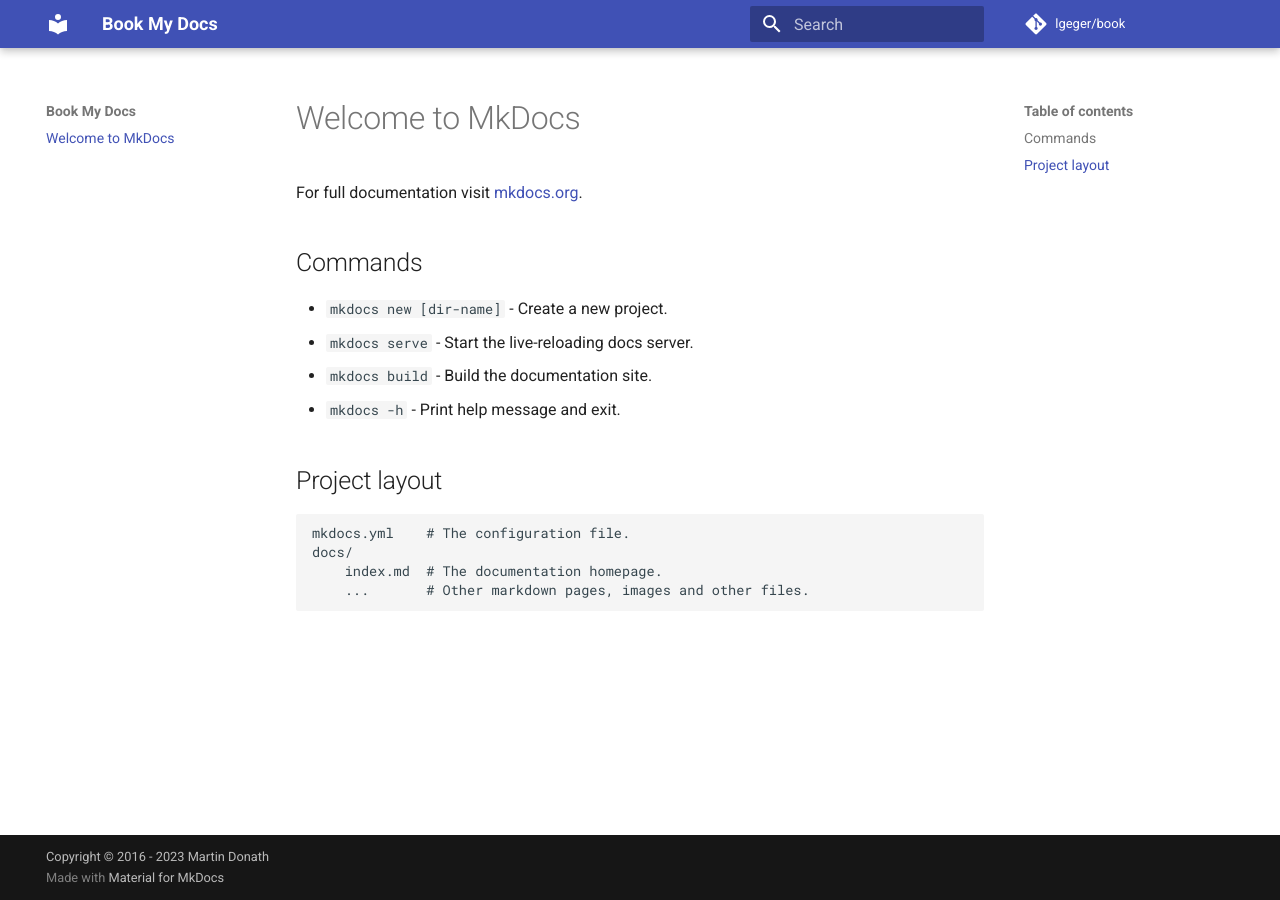
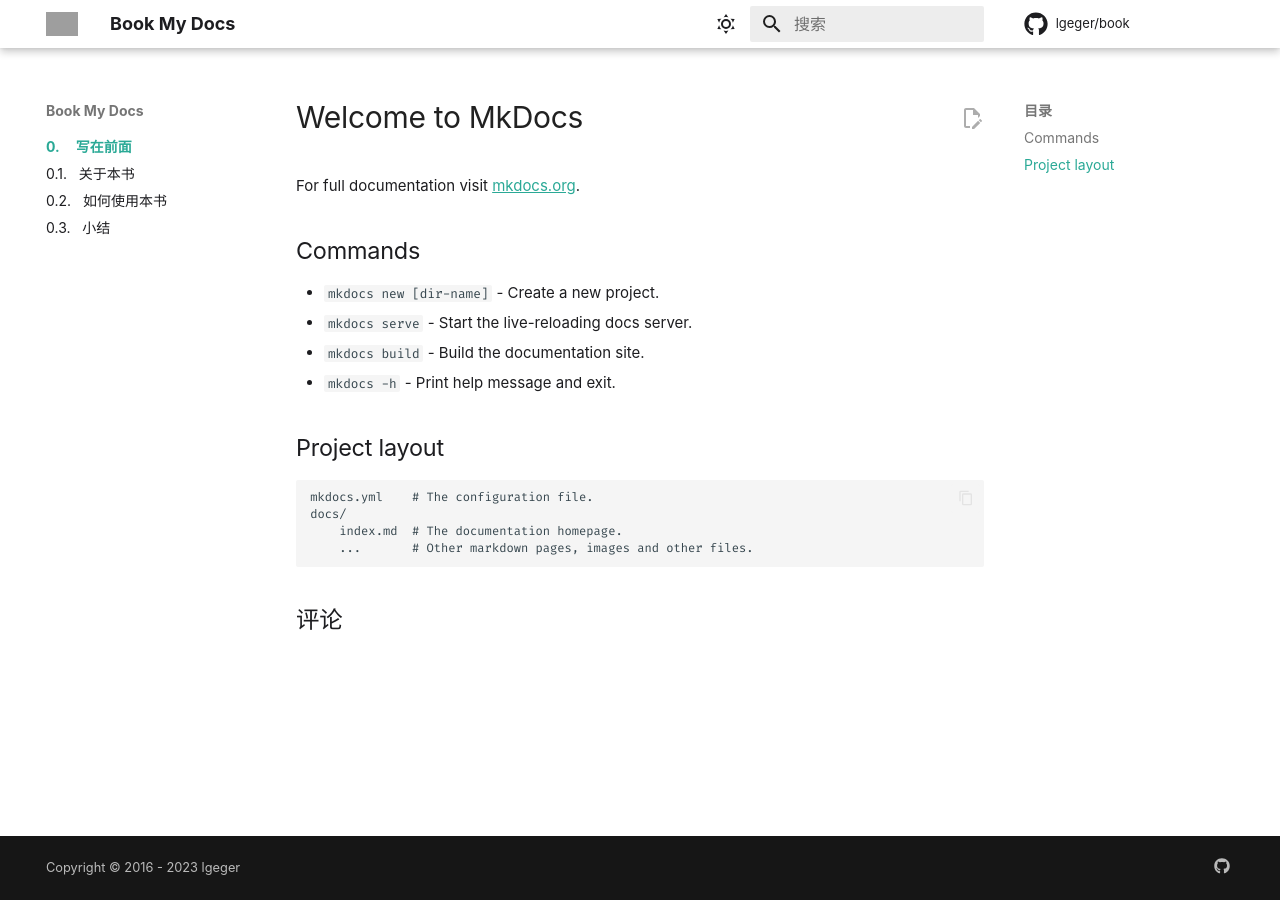
Before and after one commit to lgeger/book, an MkDocs documentation site: the page built from docs/index.md, in a window 1280 px wide. Built offline with MkDocs 1.6.1 and Material for MkDocs 9.7.7, drawn with Linux system fonts in a browser that asks for light colours; comment, search, counter and statistics services are not loaded; grey boxes are pictures that could not be loaded.

Commit message:
add giscus

```diff
--- /dev/null
+++ b/docs/overrides/partials/comments.html
@@ -0,0 +1,49 @@
+{% if page.meta.comments %}
+  <h2 id="__comments">{{ lang.t("meta.comments") }}</h2>
+  <!-- Insert generated snippet here -->
+  <script src="https://giscus.app/client.js"
+        data-repo="lgeger/book"
+        data-repo-id="R_kgDOJqlbLA"
+        data-category="Announcements"
+        data-category-id="DIC_kwDOJqlbLM4CW6bS"
+        data-mapping="pathname"
+        data-strict="0"
+        data-reactions-enabled="1"
+        data-emit-metadata="0"
+        data-input-position="bottom"
+        data-theme="preferred_color_scheme"
+        data-lang="zh-CN"
+        data-loading="lazy"
+        crossorigin="anonymous"
+        async>
+  </script>
+  <!-- Synchronize Giscus theme with palette -->
+  <script>
+    var giscus = document.querySelector("script[src*=giscus]")
+
+    /* Set palette on initial load */
+    var palette = __md_get("__palette")
+    if (palette && typeof palette.color === "object") {
+      var theme = palette.color.scheme === "slate" ? "dark" : "light"
+      giscus.setAttribute("data-theme", theme)
+    }
+
+    /* Register event handlers after documented loaded */
+    document.addEventListener("DOMContentLoaded", function() {
+      var ref = document.querySelector("[data-md-component=palette]")
+      ref.addEventListener("change", function() {
+        var palette = __md_get("__palette")
+        if (palette && typeof palette.color === "object") {
+          var theme = palette.color.scheme === "slate" ? "dark" : "light"
+
+          /* Instruct Giscus to change theme */
+          var frame = document.querySelector(".giscus-frame")
+          frame.contentWindow.postMessage(
+            { giscus: { setConfig: { theme } } },
+            "https://giscus.app"
+          )
+        }
+      })
+    })
+  </script>
+{% endif %}
--- /dev/null
+++ b/docs/stylesheets/extra.css
@@ -0,0 +1,85 @@
+
+/* Color Settings */
+/* https://github.com/squidfunk/mkdocs-material/blob/6b5035f5580f97532d664e3d1babf5f320e88ee9/src/assets/stylesheets/main/_colors.scss */
+/* https://squidfunk.github.io/mkdocs-material/setup/changing-the-colors/#custom-colors */
+:root > * {
+    --md-primary-fg-color: #FFFFFF;
+    --md-primary-bg-color: #1D1D20;
+
+    --md-accent-fg-color: #999;
+
+    --md-typeset-color: #1D1D20;
+    --md-typeset-a-color: #2AA996;
+}
+
+[data-md-color-scheme="slate"] {
+    --md-primary-fg-color: #2E303E;
+    --md-primary-bg-color: #FEFEFE;
+
+    --md-accent-fg-color: #999;
+
+    --md-typeset-color: #FEFEFE;
+    --md-typeset-a-color: #21C8B8;
+}
+
+/* https://github.com/squidfunk/mkdocs-material/issues/4832#issuecomment-1374891676 */
+.md-nav__link[for] {
+  color: var(--md-default-fg-color) !important
+}
+
+/* Center Markdown Tables (requires md_in_html extension) */
+.center-table {
+  text-align: center;
+}
+
+/* Reset alignment for table cells */
+.md-typeset .center-table :is(td,th):not([align]) {
+  text-align: initial;
+}
+
+/* Font size */
+.md-typeset {
+  font-size: 0.75rem;
+  line-height: 1.5;
+}
+
+.md-typeset pre {
+  font-size: 0.95em;
+}
+
+/* Markdown Header */
+/* https://github.com/squidfunk/mkdocs-material/blob/dcab57dd1cced4b77875c1aa1b53467c62709d31/src/assets/stylesheets/main/_typeset.scss */
+.md-typeset h1 {
+  font-weight: 400;
+  color: var(--md-default-fg-color);
+}
+
+.md-typeset h2 {
+  font-weight: 400;
+}
+
+.md-typeset h3 {
+  font-weight: 500;
+}
+
+.md-typeset a {
+  text-decoration: underline;
+}
+
+/* Image align center */
+.center {
+  display: block;
+  margin: 0 auto;
+}
+
+/* font-family setting for Win10 */
+body {
+  --md-text-font-family: -apple-system,BlinkMacSystemFont,var(--md-text-font,_),Helvetica,Arial,sans-serif;
+  --md-code-font-family: var(--md-code-font,_),SFMono-Regular,Consolas,Menlo,-apple-system,BlinkMacSystemFont,var(--md-text-font,_),monospace;
+}
+
+/* max height of code block */
+/* https://github.com/squidfunk/mkdocs-material/issues/3444 */
+.md-typeset pre > code {
+  max-height: 25rem;
+}
--- a/mkdocs.yml
+++ b/mkdocs.yml
@@ -31,12 +31,70 @@
 repo_url: https://github.com/lgeger/book
 
 # Copyright
-copyright: Copyright &copy; 2016 - 2023 Martin Donath
+copyright: Copyright &copy; 2016 - 2023 lgeger
+
 
 # Configuration
 theme:
   name: material
+  custom_dir: docs/overrides
+  language: zh
+  features:
+    # - announce.dismiss
+    - content.action.edit
+    # - content.action.view
+    - content.code.annotate
+    - content.code.copy
+    - content.tabs.link
+    - content.tooltips
+    # - header.autohide
+    # - navigation.expand
+    - navigation.indexes
+    # - navigation.instant
+    # - navigation.prune
+    - navigation.sections
+    # - navigation.tabs
+    # - navigation.tabs.sticky
+    - navigation.top
+    - navigation.footer
+    - navigation.tracking
+    - search.highlight
+    - search.share
+    - search.suggest
+    - toc.follow
+    # - toc.integrate
+  palette:
+    - scheme: default
+      primary: white
+      # accent: indigo
+      toggle:
+        icon: material/weather-sunny
+        name: Switch to dark mode
+    - scheme: slate
+      # primary: grey
+      # accent: indigo
+      toggle:
+        icon: material/weather-night
+        name: Switch to light mode
+  font:
+    text: Noto Sans SC
+    code: Fira Code
+  favicon: assets/images/favicon.png
+  logo: assets/images/logo.png
+  icon:
+    logo: logo
+    repo: fontawesome/brands/github
+    edit: material/file-edit-outline
 
+extra:
+  social:
+    - icon: fontawesome/brands/github
+      link: https://github.com/lgeger
+    # - icon: fontawesome/brands/twitter
+    #   link: https://twitter.com/krahets
+    # - icon: fontawesome/solid/code
+    #   link: https://leetcode.cn/u/jyd/
+  generator: false
 
 # Plugins
 plugins:
@@ -44,8 +102,6 @@
       separator: '[\s\-,:!=\[\]()"`/]+|\.(?!\d)|&[lg]t;|(?!\b)(?=[A-Z][a-z])'
   - minify:
       minify_html: true
-
-
 
 # Extensions
 markdown_extensions:
@@ -63,28 +119,38 @@
       smart_enable: all
   - pymdownx.caret
   - pymdownx.details
-  - pymdownx.emoji:
-      emoji_generator: !!python/name:materialx.emoji.to_svg
-      emoji_index: !!python/name:materialx.emoji.twemoji
+  # - pymdownx.emoji:
+  #     emoji_index: !!python/name:materialx.emoji.twemoji
+  #     emoji_generator: !!python/name:materialx.emoji.to_svg
   - pymdownx.highlight:
       anchor_linenums: true
-      line_spans: __span
-      pygments_lang_class: true
   - pymdownx.inlinehilite
+  - pymdownx.snippets
+  - pymdownx.superfences
   - pymdownx.keys
-  - pymdownx.magiclink:
-      repo_url_shorthand: true
-      user: squidfunk
-      repo: mkdocs-material
+  # - pymdownx.magiclink:
+  #     repo_url_shorthand: true
+  #     user: squidfunk
+  #     repo: mkdocs-material
   - pymdownx.mark
   - pymdownx.smartsymbols
-  - pymdownx.superfences:
-      custom_fences:
-        - name: mermaid
-          class: mermaid
-          format: !!python/name:pymdownx.superfences.fence_code_format
   - pymdownx.tabbed:
       alternate_style: true
   - pymdownx.tasklist:
       custom_checkbox: true
   - pymdownx.tilde
+
+extra_javascript:
+  - javascripts/mathjax.js
+  - https://polyfill.io/v3/polyfill.min.js?features=es6
+  - https://cdn.jsdelivr.net/npm/mathjax@3/es5/tex-mml-chtml.js
+extra_css:
+  - stylesheets/extra.css
+
+# Page tree
+nav:
+  - 0. &nbsp; &nbsp; 写在前面:
+    - index.md
+    - 0.1. &nbsp; 关于本书: chapter_preface/about_the_book.md
+    - 0.2. &nbsp; 如何使用本书: chapter_preface/suggestions.md
+    - 0.3. &nbsp; 小结: chapter_preface/summary.md
```
Also changed, not shown: docs/index.md (+6 -0 lines).
